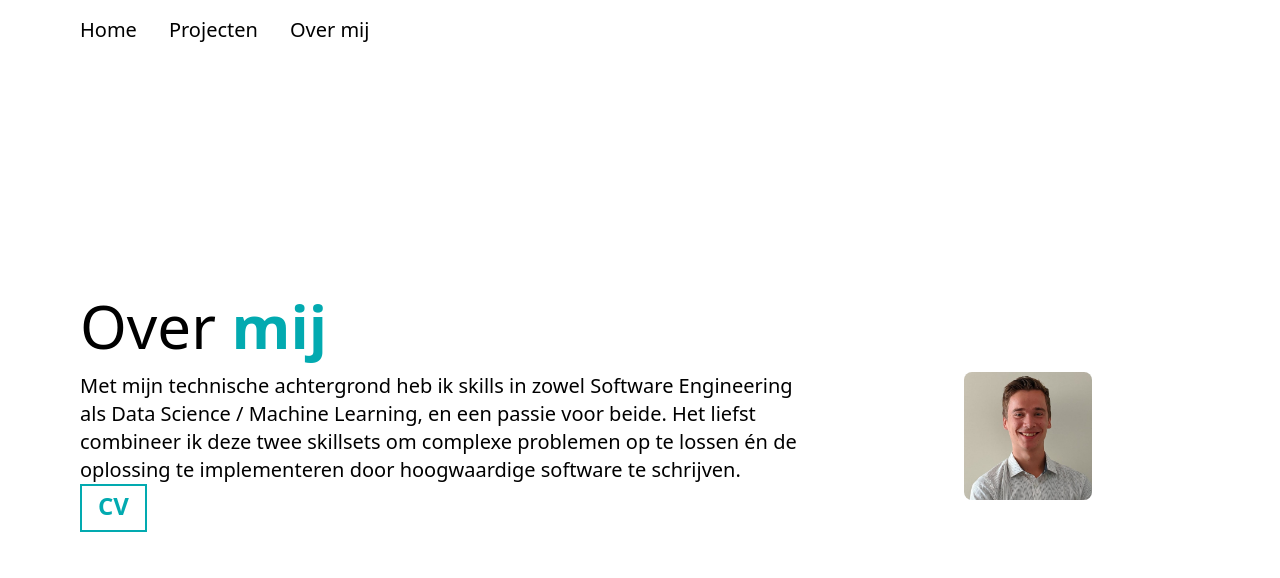
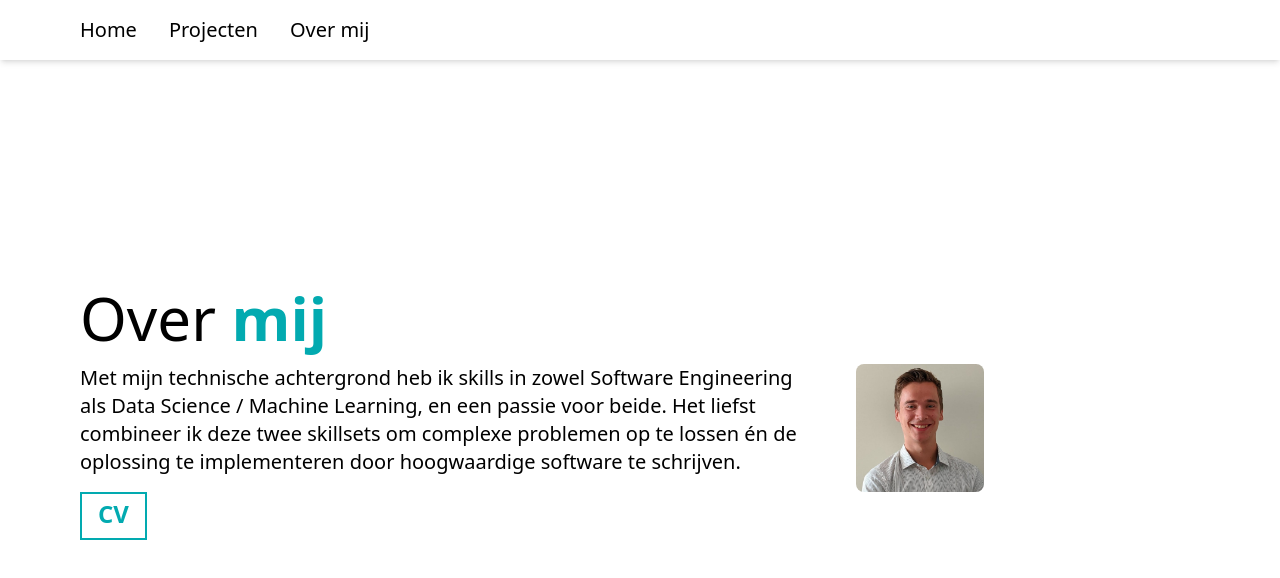
Before and after one commit to chrismostert/chrismostert.nl, a SvelteKit app: page /about in a window 1280 px wide. Shown: the top 578 px of the page. Built offline with nearby package versions, Linux system fonts and the light colour scheme.

Commit message:
Update navbar

```diff
--- a/src/app.css
+++ b/src/app.css
@@ -2,9 +2,7 @@
 @tailwind components;
 @tailwind utilities;
 
-@media screen and (min-width: 72rem) {
-	html {
-		margin-left: calc(100vw - 100%);
-		margin-right: 0;
-	}
+html {
+	overflow-x: hidden;
+	margin-right: calc(-1 * (100vw - 100%));
 }
--- a/src/routes/+layout.svelte
+++ b/src/routes/+layout.svelte
@@ -3,22 +3,26 @@
 	import SocialIcons from '$lib/components/SocialIcons.svelte';
 </script>
 
-<div class="max-w-6xl h-[100dvh] mx-auto flex flex-col px-4">
-	<div class="py-4">
-		<nav class="flex space-x-8">
+<div class="h-[100dvh] flex flex-col">
+	<header class="py-4 shadow-md">
+		<div class="max-w-6xl mx-auto px-4">
+			<nav class="flex gap-x-8 flex-wrap">
 				<a href="/" class="text-xl transition-all hover:underline   bg-white rounded-b-lg">Home</a>
 				<a href="/projects" class="text-xl hover:underline  bg-white  rounded-b-lg">Projecten</a>
 				<a href="/about" class="text-xl hover:underline  bg-white  rounded-b-lg">Over mij</a>
 			</nav>
 		</div>
+	</header>
 
 	<main class="flex-1">
-		<div class="h-full flex flex-col justify-center">
+		<div class="max-w-6xl mx-auto h-full flex flex-col justify-center px-4">
 			<slot />
 		</div>
 	</main>
 
 	<footer class="py-4">
+		<div class="max-w-6xl mx-auto px-4">
 			<SocialIcons />
+		</div>
 	</footer>
 </div>
--- a/src/routes/about/+page.svelte
+++ b/src/routes/about/+page.svelte
@@ -14,16 +14,20 @@ Met mijn behulpzame houding werk ik graag met enthousiaste collega's van explora
 	/>
 </svelte:head>
 
+<div class="my-4">
 	<h1 class="text-6xl mb-4">Over <strong class="text-accent">mij</strong></h1>
 	<div class="flex flex-wrap-reverse items-end gap-x-8 gap-y-4">
 		<div>
 			<p class="max-w-prose text-xl">
-			Met mijn technische achtergrond heb ik skills in zowel Software Engineering als Data Science /
-			Machine Learning, en een passie voor beide. Het liefst combineer ik deze twee skillsets om
-			complexe problemen op te lossen én de oplossing te implementeren door hoogwaardige software te
-			schrijven.
+				Met mijn technische achtergrond heb ik skills in zowel Software Engineering als Data Science
+				/ Machine Learning, en een passie voor beide. Het liefst combineer ik deze twee skillsets om
+				complexe problemen op te lossen én de oplossing te implementeren door hoogwaardige software
+				te schrijven.
 			</p>
+			<div class="mt-4">
 				<AccentedButton href="/CV.pdf" text="CV" />
 			</div>
-	<img src="images/portrait.jpg" alt="Portretfoto" class="w-32 rounded-lg mx-auto" />
 		</div>
+		<img src="images/portrait.jpg" alt="Portretfoto" class="w-32 rounded-lg" />
+	</div>
+</div>
--- a/src/routes/projects/+page.svelte
+++ b/src/routes/projects/+page.svelte
@@ -10,7 +10,7 @@
 	};
 </script>
 
-<div class="flex flex-col items-center gap-y-2">
+<div class="flex flex-col items-center gap-y-4 my-6">
 	<ProjectCard data={example_data} />
 	<ProjectCard data={example_data} />
 	<ProjectCard data={example_data} />
```
Lines whose indentation alone changed are shown as unchanged.
